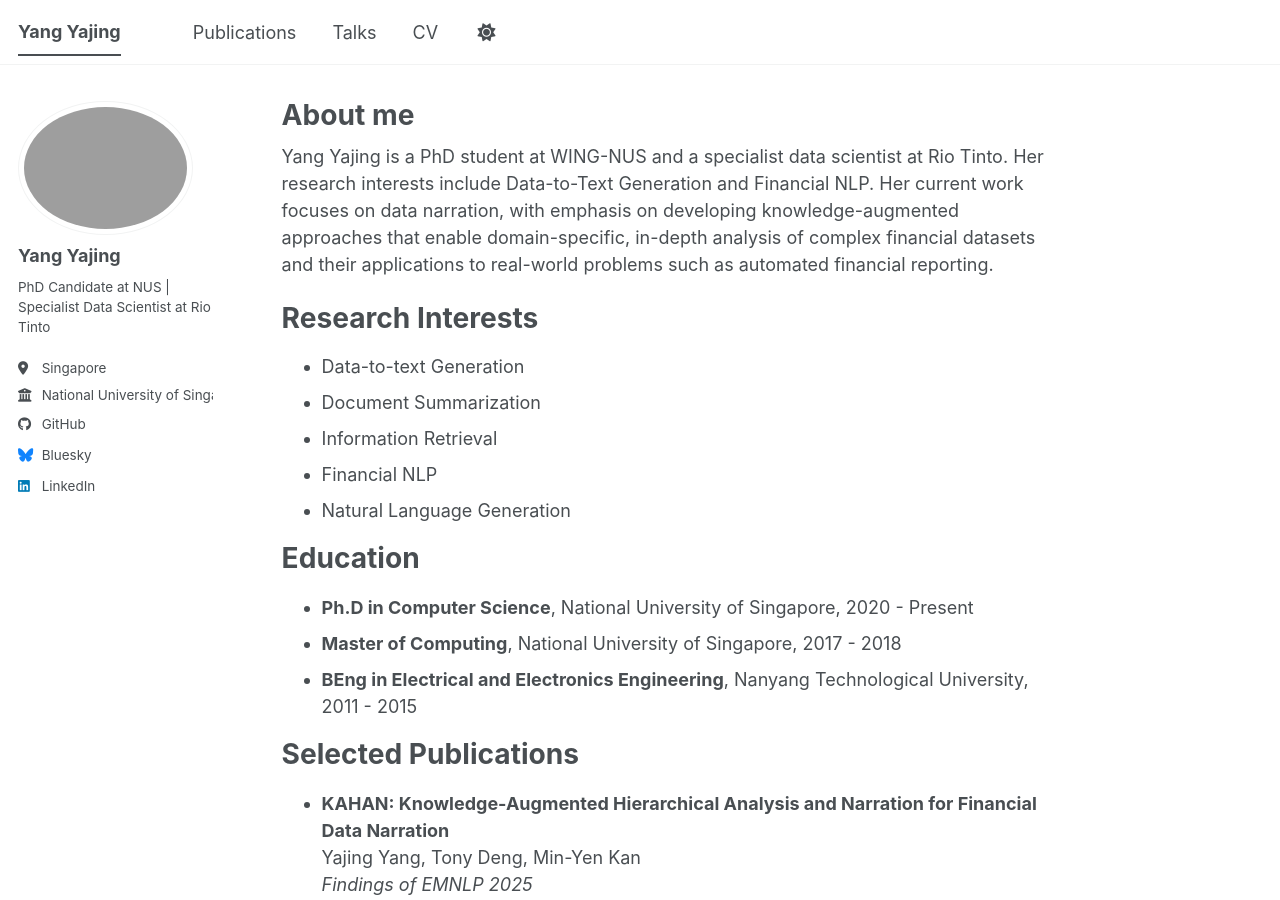
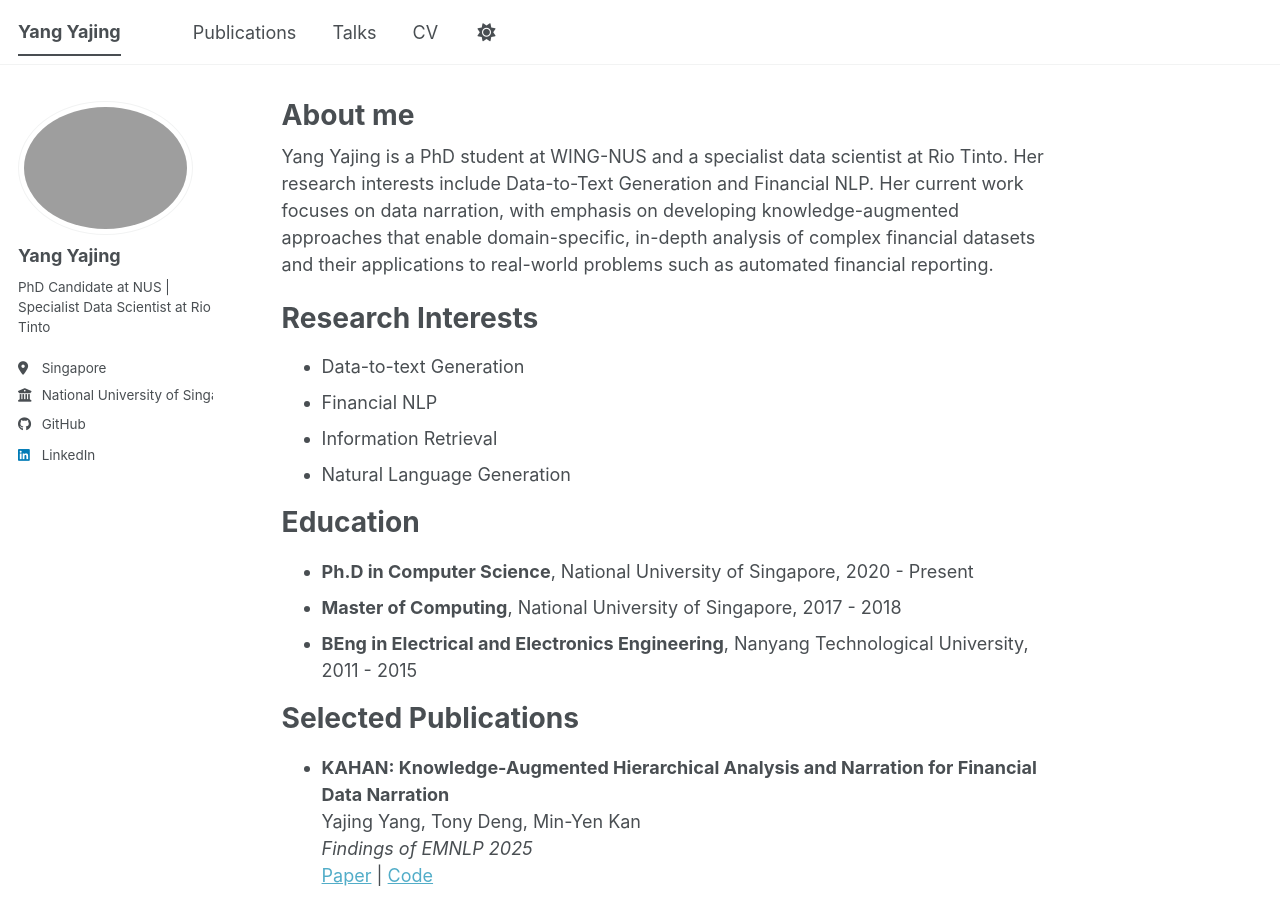
Before and after one commit to yajingyang/yajingyang.github.io, a Jekyll site: the page built from _pages/about.md, in a window 1280 px wide and 900 px high. Built offline with Jekyll 4.4.1, drawn with Linux system fonts in a browser that asks for light colours; a script bundle is joined from its source files by our own code; library files that are not in the unit come from our copies.

Commit message:
udpate interests

```diff
--- a/_config.yml
+++ b/_config.yml
@@ -57,7 +57,7 @@ author:
 
   # Social media
   artstation       : # Username
-  bluesky          : "bsky.app" # Replace this with you Bluesky username
+  bluesky          : # "bsky.app" # Replace this with you Bluesky username
   facebook         : # Username
   flickr           : # Username
   foursquare       : # Username
--- a/_pages/about.md
+++ b/_pages/about.md
@@ -12,9 +12,8 @@ Yang Yajing is a PhD student at WING-NUS and a specialist data scientist at Rio
 Research Interests
 ======
 * Data-to-text Generation
-* Document Summarization
+* Financial NLP
 * Information Retrieval
-* Financial NLP
 * Natural Language Generation
 
 Education
```
